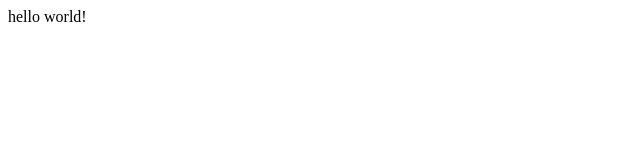
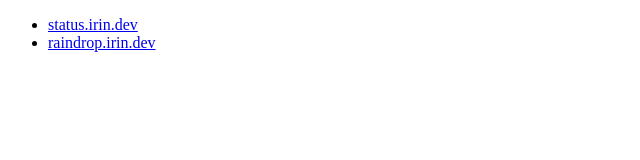
Before and after one commit to irindev/irindev.github.io, a plain HTML site: page index.html in a window 1280 px wide. Shown: the whole page, without its empty margins (0-640 px from the left). Drawn offline with Linux system fonts and the light colour scheme.

Commit message:
index.html

```diff
--- a/index.html
+++ b/index.html
@@ -7,6 +7,9 @@
     <link href="style.css" rel="stylesheet" type="text/css" />
   </head>
   <body>
-    hello world!
+    <ul>
+        <li><a href="https://status.irin.dev">status.irin.dev</a></li>
+        <li><a href="https://raindrop.irin.dev">raindrop.irin.dev</a></li>
+    </ul>
   </body>
 </html>
```
